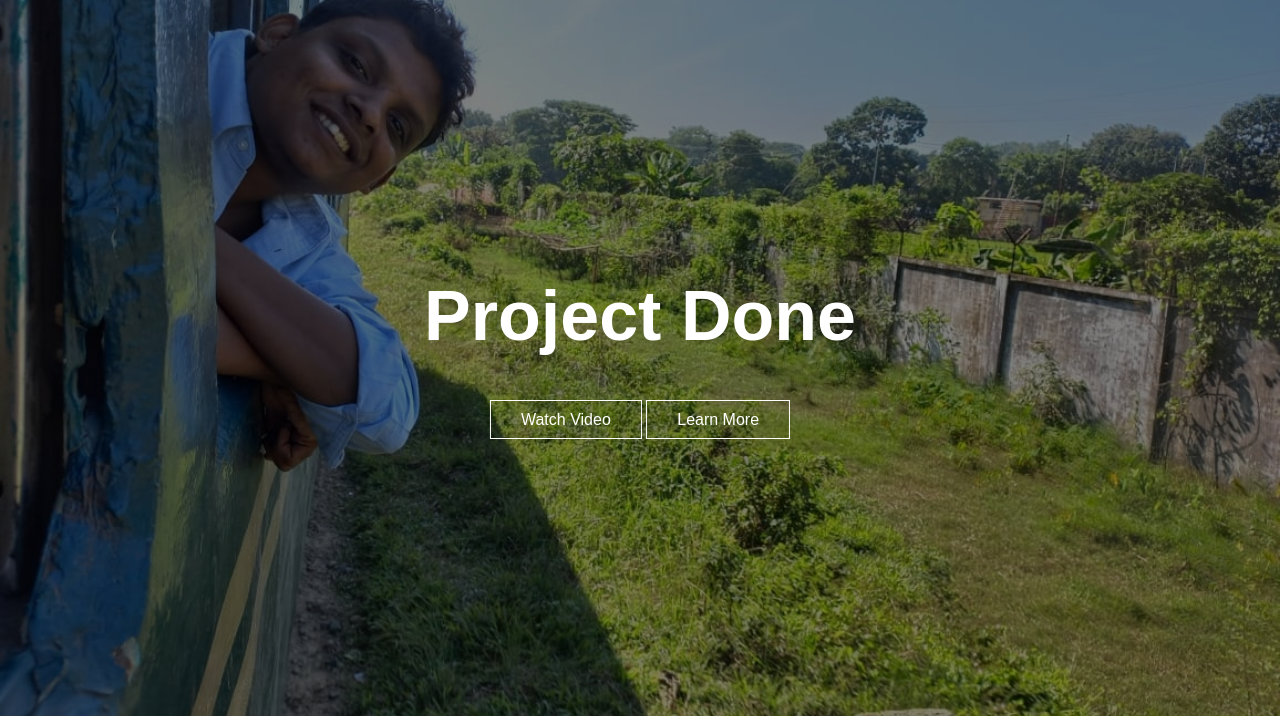
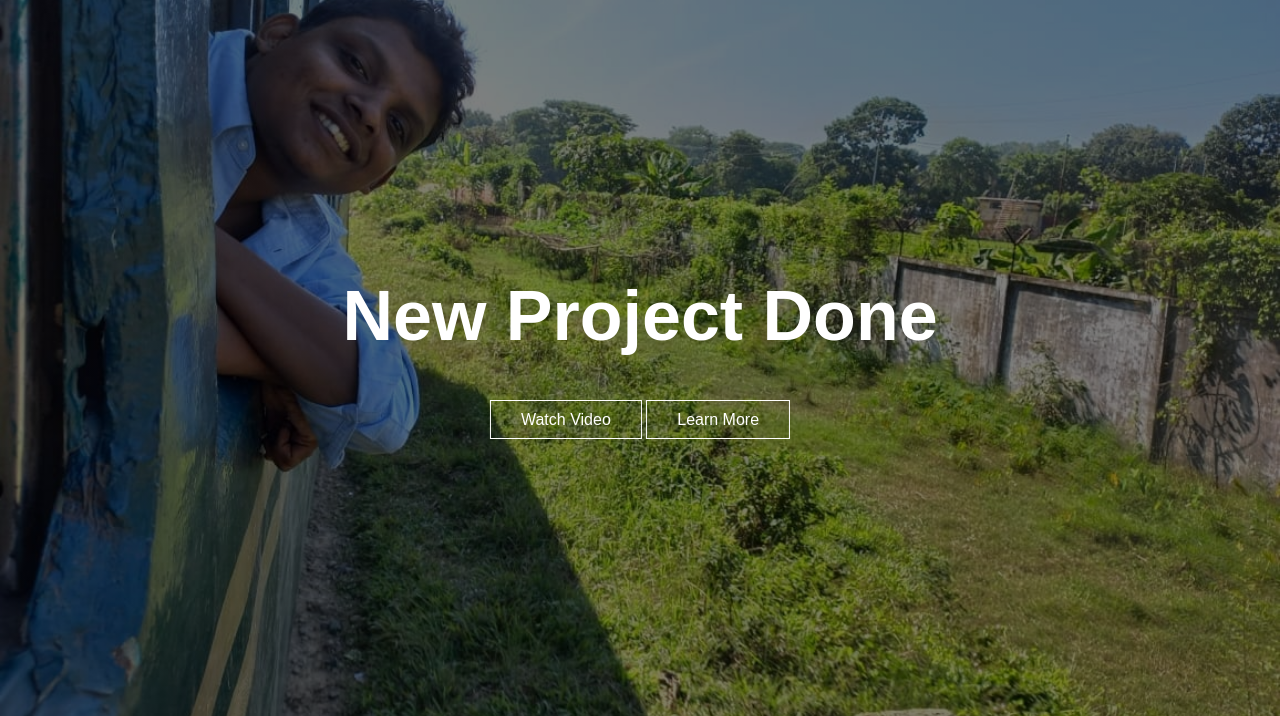
Before and after one commit to robyabc/practice_project, a plain HTML site: page index.html in a window 1280 px wide. Shown: the part 84-800 px from the top of the page. Drawn offline with Linux system fonts and the light colour scheme.

Commit message:
new change

```diff
--- a/index.html
+++ b/index.html
@@ -28,7 +28,7 @@
         </div>
 
         <div class="title">
-            <h1>Project Done</h1>
+            <h1>New Project Done </h1>
         </div>
 
         <div class="button">
```
Also changed, not shown: 1 other file.
